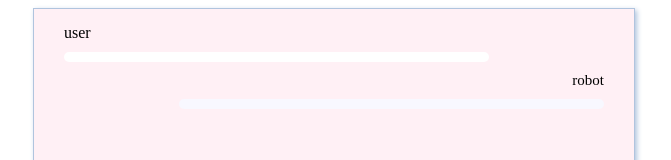
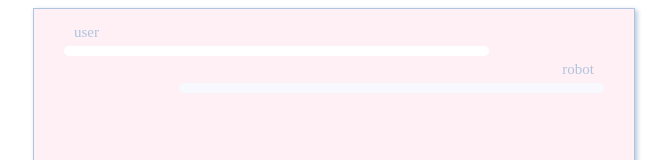
Before and after one commit to mysunlight86/social-network, a React (Create React App) app: page / in a window 1280 px wide. Both pictures are taken after a click on the button "Отправить". Shown: the top 160 px of the page, without its empty margins (306-977 px from the left). Built offline with nearby package versions, Linux system fonts and the light colour scheme.

Commit message:
style: подправить стили для сообщения и списка сообщений

```diff
--- a/src/components/Message/Message.css
+++ b/src/components/Message/Message.css
@@ -1,6 +1,7 @@
 .author-message {
     font-size: 15px;
-    color: black;
+    color: lightsteelblue;
+    margin: 0 10px;
 }
 
 .author-robot {
@@ -12,10 +13,10 @@
     padding: 5px 10px;
     border-radius: 10px;
     width: 75%;
+    color: mediumpurple;
 }
 
 .user-message {
-    color: blue;
     background-color: white;
     padding: 5px 10px;
     border-radius: 10px;
@@ -23,7 +24,6 @@
 }
 
 .robot-message {
-    color: mediumpurple;
     text-align: right;
     background-color: ghostwhite;
     margin-left: auto;
--- a/src/components/Message/Message.js
+++ b/src/components/Message/Message.js
@@ -3,7 +3,7 @@ import './Message.css';
 const Message = (props) => {
     return (
         <>
-            <span className={`author-message${props.author === 'robot' && ' author-robot'}`}>{props.author}</span>
+            <span className={`author-message${props.author === 'robot' ? ' author-robot' : ''}`}>{props.author}</span>
             <div className={`message ${props.author === 'user' ? 'user-message' : 'robot-message'}`}>{props.text}</div>
         </>
     );
--- a/src/components/MessageList/MessageList.css
+++ b/src/components/MessageList/MessageList.css
@@ -7,5 +7,5 @@
     padding: 15px 30px;
     display: flex;
     flex-direction: column;
-    row-gap: 10px;
+    row-gap: 5px;
 }
```
